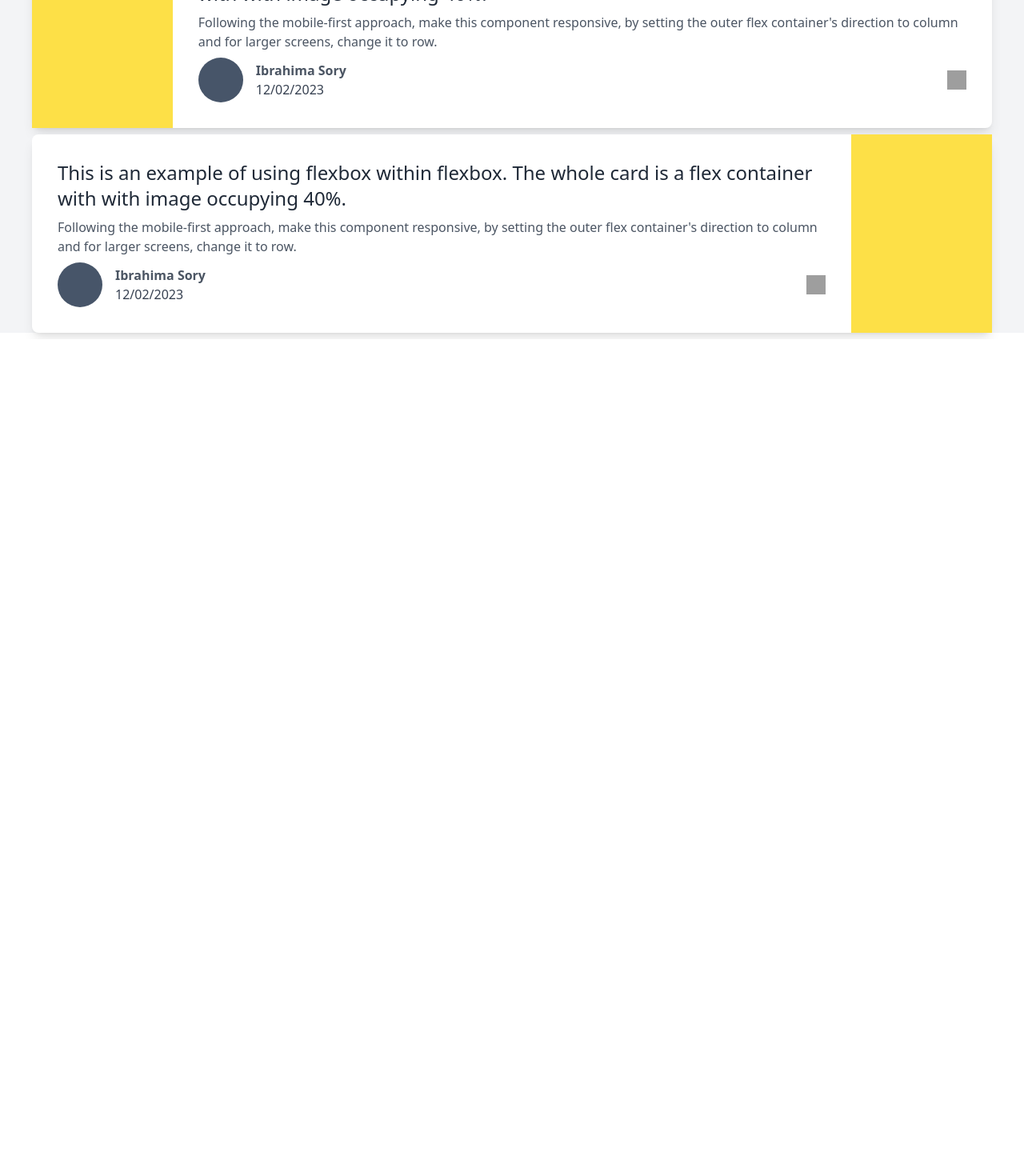
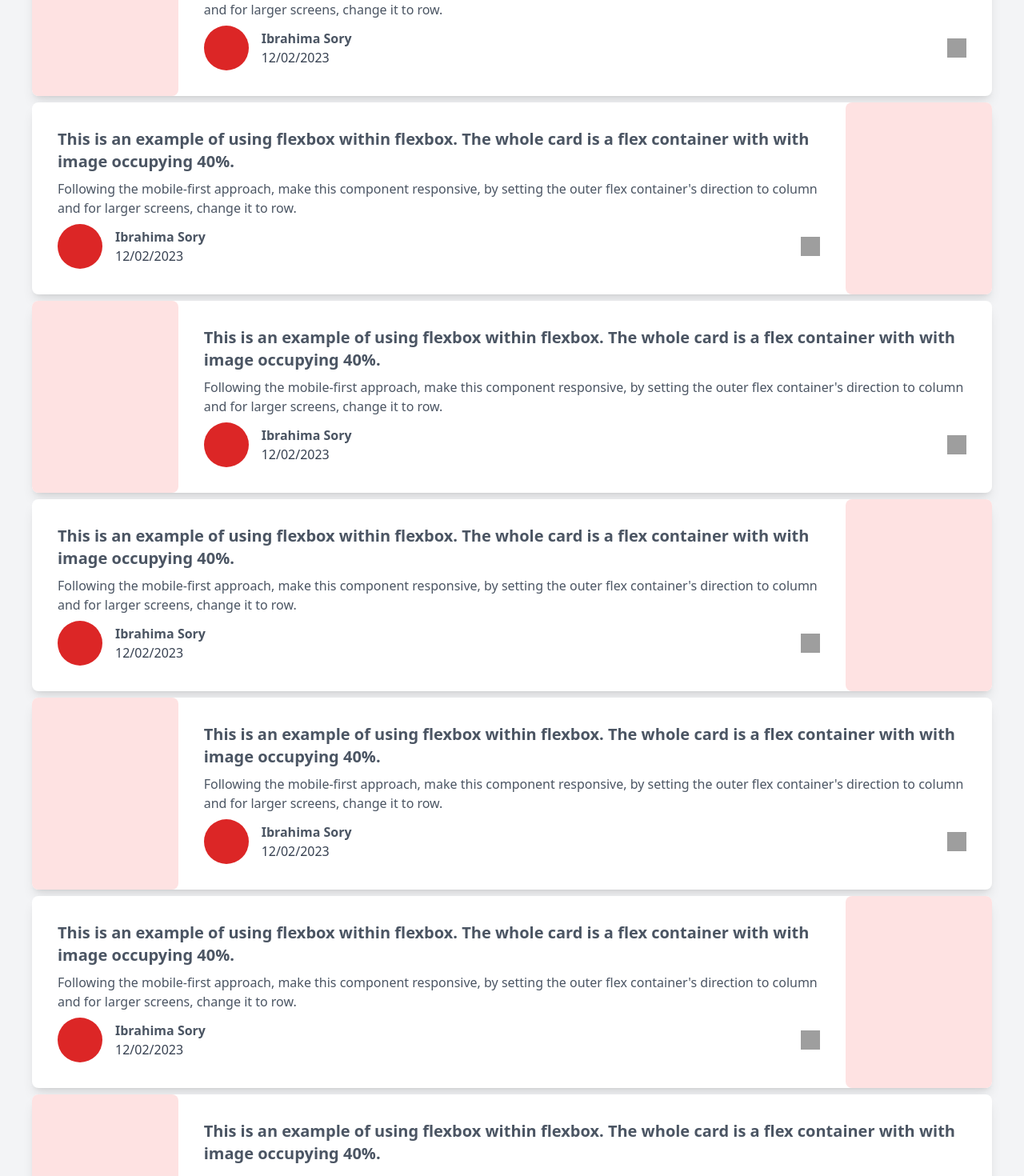
Before and after one commit to sorydi3/braozn, a React (Create React App) app in the folder my-project_browsnv0/: page / in a window 1280 px wide. Shown: the part 1120-2590 px from the top of the page at 80% size. Before the commit the page ends 1544 px from the top, so only its background shows below. Built offline with nearby package versions, Linux system fonts and the light colour scheme; grey boxes are pictures that could not be loaded.

Commit message:
code refactoring

```diff
--- /dev/null
+++ b/my-project_browsnv0/src/AppCardMentor.jsx
@@ -0,0 +1,58 @@
+import React from "react";
+export default function AppCardmentor() {
+    return (
+      <div className="background">
+        <CardMentor />
+        <CardMentor />
+        <CardMentor />
+        <CardMentor />
+        <CardMentor />
+        <CardMentor />
+        <CardMentor />
+        <CardMentor />
+        <CardMentor />
+        <CardMentor />
+        <CardMentor />
+        <CardMentor />
+        <CardMentor />
+        <CardMentor />
+        <CardMentor />
+        <CardMentor />
+        <CardMentor />
+        <CardMentor />
+      </div>
+    );
+  }
+
+  function CardMentor() {
+    return (
+      <div className="card">
+        <div className="bg-red-100 bg-clip-border border-violet-500 rounded-lg basis-60"></div>
+        <div className="flex flex-col  flex-grow m-8  justify-between">
+          <h1 className="text-xl font-bold text-gray-600">
+            This is an example of using flexbox within flexbox. The whole card is
+            a flex container with with image occupying 40%.
+          </h1>
+          <p className="my-2">
+            Following the mobile-first approach, make this component responsive,
+            by setting the outer flex container's direction to column and for
+            larger screens, change it to row.
+          </p>
+
+          <div className="flex items-center ">
+            <div className="avatar w-14 h-14 bg-red-600 rounded-full flex-shrink-0"></div>
+
+            <div className="flex flex-col ml-4">
+              <p className="name font-bold">Ibrahima Sory</p>
+              <div className="">12/02/2023</div>
+            </div>
+
+            <img
+              className="w-6 h-6 ml-auto flex-shrink-0"
+              src="https://img.icons8.com/ios/50/000000/like--v1.png"
+            />
+          </div>
+        </div>
+      </div>
+    );
+  }
--- a/my-project_browsnv0/src/index.js
+++ b/my-project_browsnv0/src/index.js
@@ -13,6 +13,7 @@ import FourthPage from "./FourthPage";
 import FithPage from "./FithPage";
 import Sistth from "./Sistth";
 import Contact from "./Contact";
+import AppCardmentor from "./AppCardMentor";
 
 const root = ReactDOM.createRoot(document.getElementById("root"));
 
@@ -40,49 +41,3 @@ reportWebVitals();
       <Sistth />
   </React.StrictMode>
 **/
-
-function AppCardmentor() {
-  return (
-    <div className="background">
-      <CardMentor />
-      <CardMentor />
-      <CardMentor />
-      <CardMentor />
-      <CardMentor />
-      <CardMentor />
-    </div>
-  );
-}
-
-function CardMentor() {
-  return (
-    <div className="card">
-      <div className="bg-yellow-300 basis-60"></div>
-      <div className="flex flex-col  flex-grow m-8  justify-between">
-        <h1 className="text-2xl">
-          This is an example of using flexbox within flexbox. The whole card is
-          a flex container with with image occupying 40%.
-        </h1>
-        <p className="my-2">
-          Following the mobile-first approach, make this component responsive,
-          by setting the outer flex container's direction to column and for
-          larger screens, change it to row.
-        </p>
-
-        <div className="flex items-center ">
-          <div className="avatar w-14 h-14 bg-slate-600 rounded-full flex-shrink-0"></div>
-
-          <div className="flex flex-col ml-4">
-            <p className="name font-bold">Ibrahima Sory</p>
-            <div className="">12/02/2023</div>
-          </div>
-
-          <img
-            className="w-6 h-6 ml-auto flex-shrink-0"
-            src="https://img.icons8.com/ios/50/000000/like--v1.png"
-          />
-        </div>
-      </div>
-    </div>
-  );
-}
```
